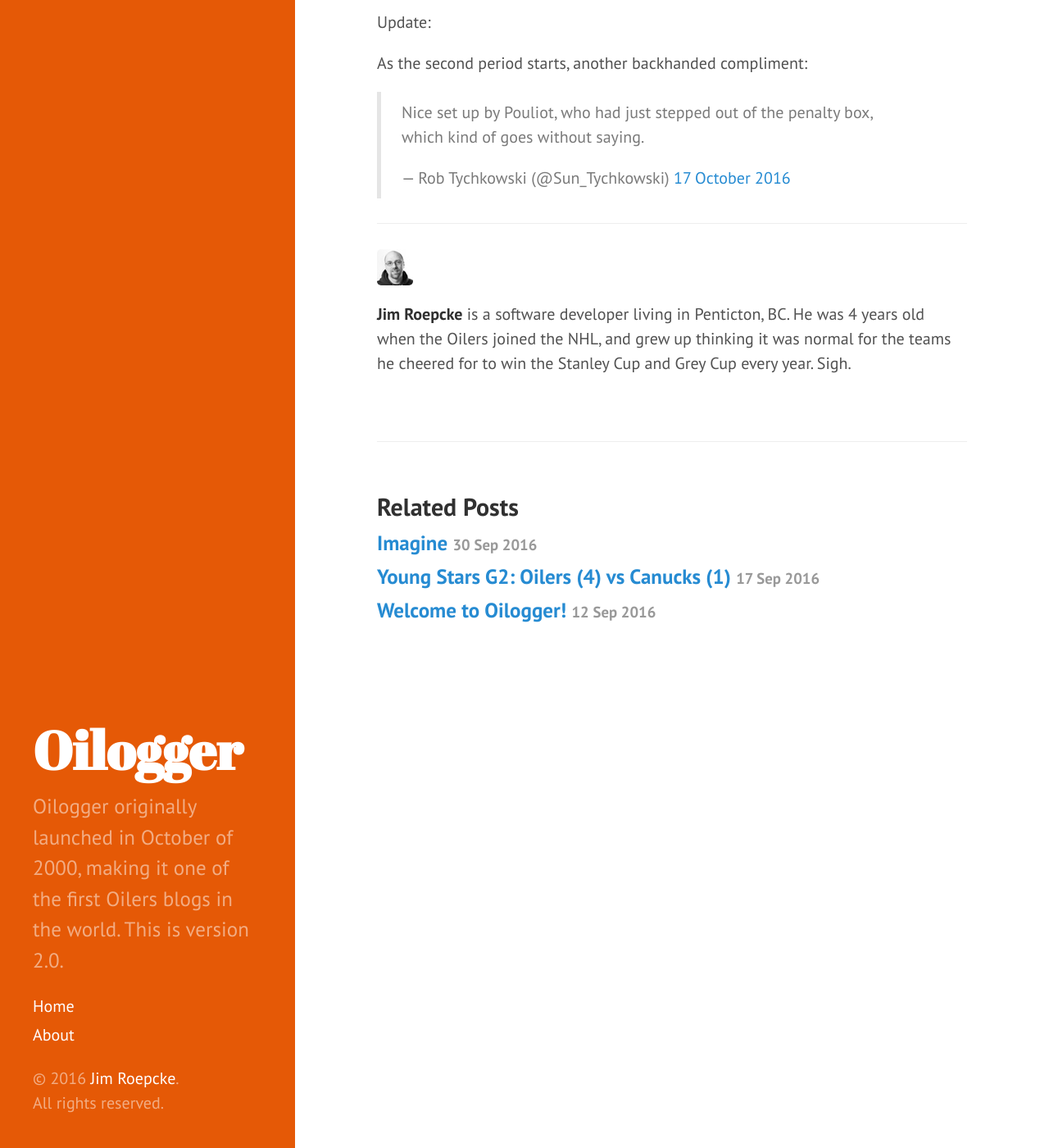
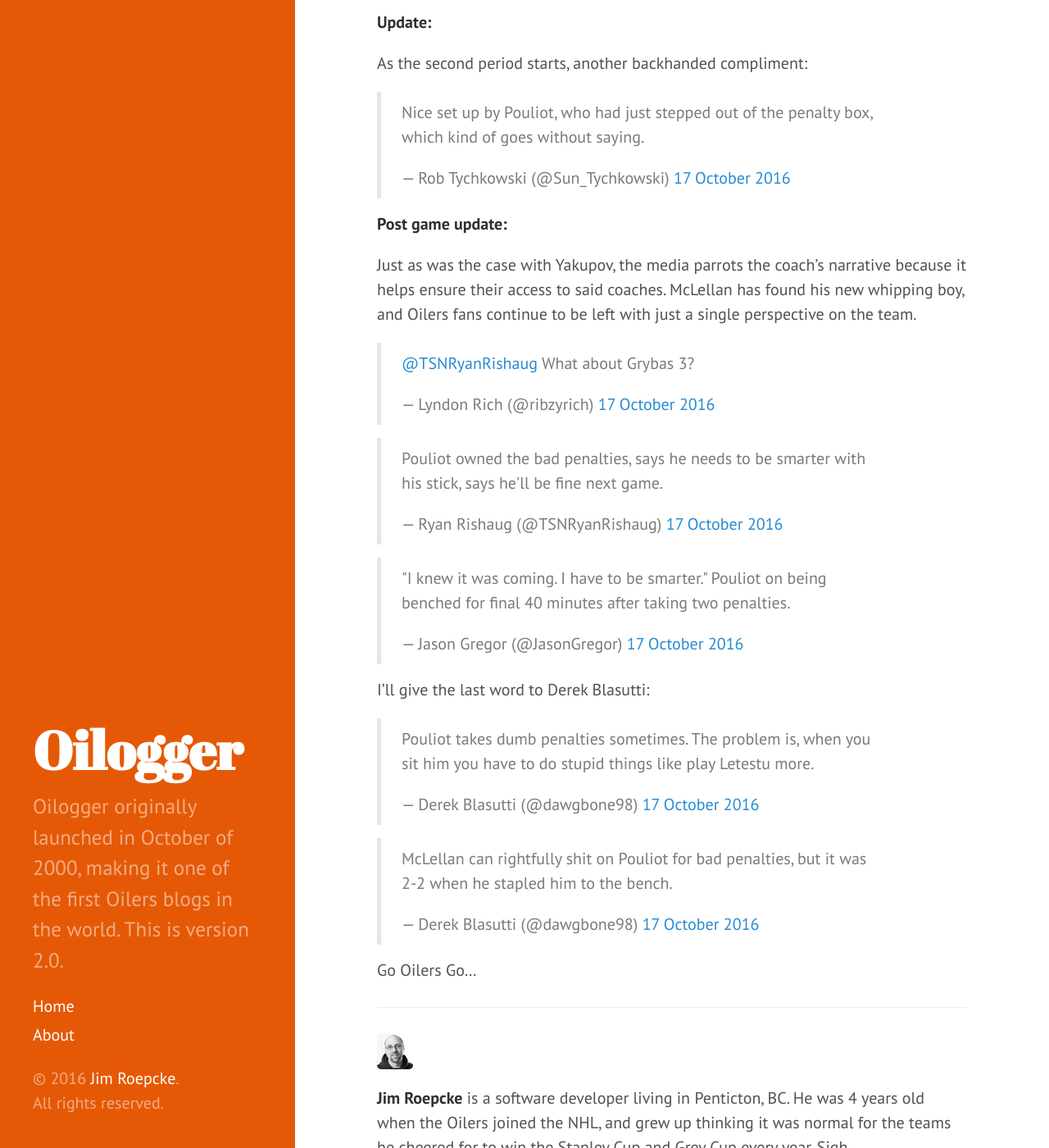
Before and after one commit to oilogger/oilogger.github.io, a Jekyll site: the page built from _posts/2016-10-16-the-marked-man.markdown, in a window 1280 px wide and 1400 px high, scrolled down 3596 px. Shown: the whole window at 82% size. Built offline with Jekyll 4.4.1, drawn with Linux system fonts in a browser that asks for light colours; comment, search, counter and statistics services are not loaded.

Commit message:
updated pouliot article

```diff
--- a/_posts/2016-10-16-the-marked-man.markdown
+++ b/_posts/2016-10-16-the-marked-man.markdown
@@ -63,12 +63,31 @@
 
 Now, obviously, Pouliot is taking too many penalties, and yes, it's a habit of his, but he's a great player and the Oilers are now short of great forwards after trading Hall and Yakupov and getting no forwards back for them. If you're an Oilers fan, you migth want to ask your local media to consider applying their hatchets to the opposing team's players now and then instead of ours.
 
-Update:
+**Update:**
 
 As the second period starts, another backhanded compliment:
 
 <blockquote class="twitter-tweet" data-lang="en-gb"><p lang="en" dir="ltr">Nice set up by Pouliot, who had just stepped out of the penalty box, which kind of goes without saying.</p>&mdash; Rob Tychkowski (@Sun_Tychkowski) <a href="https://twitter.com/Sun_Tychkowski/status/787808257595158528">17 October 2016</a></blockquote>
 
+**Post game update:**
+
+Just as was the case with Yakupov, the media parrots the coach's narrative because it helps ensure their access to said coaches. McLellan has found his new whipping boy, and Oilers fans continue to be left with just a single perspective on the team.
+
+<blockquote class="twitter-tweet" data-lang="en-gb"><p lang="en" dir="ltr"><a href="https://twitter.com/TSNRyanRishaug">@TSNRyanRishaug</a> What about Grybas 3?</p>&mdash; Lyndon Rich (@ribzyrich) <a href="https://twitter.com/ribzyrich/status/787838639443181568">17 October 2016</a></blockquote>
+
+<blockquote class="twitter-tweet" data-lang="en-gb"><p lang="en" dir="ltr">Pouliot owned the bad penalties, says he needs to be smarter with his stick, says he&#39;ll be fine next game.</p>&mdash; Ryan Rishaug (@TSNRyanRishaug) <a href="https://twitter.com/TSNRyanRishaug/status/787837291670573056">17 October 2016</a></blockquote>
+
+<blockquote class="twitter-tweet" data-lang="en-gb"><p lang="en" dir="ltr">&quot;I knew it was coming. I have to be smarter.&quot; Pouliot on being benched for final 40 minutes after taking two penalties.</p>&mdash; Jason Gregor (@JasonGregor) <a href="https://twitter.com/JasonGregor/status/787839333617106944">17 October 2016</a></blockquote>
+
+I'll give the last word to Derek Blasutti:
+
+<blockquote class="twitter-tweet" data-lang="en-gb"><p lang="en" dir="ltr">Pouliot takes dumb penalties sometimes. The problem is, when you sit him you have to do stupid things like play Letestu more.</p>&mdash; Derek Blasutti (@dawgbone98) <a href="https://twitter.com/dawgbone98/status/787834945427431428">17 October 2016</a></blockquote>
+
+<blockquote class="twitter-tweet" data-lang="en-gb"><p lang="en" dir="ltr">McLellan can rightfully shit on Pouliot for bad penalties, but it was 2-2 when he stapled him to the bench.</p>&mdash; Derek Blasutti (@dawgbone98) <a href="https://twitter.com/dawgbone98/status/787838569129844736">17 October 2016</a></blockquote>
+<script async src="//platform.twitter.com/widgets.js" charset="utf-8"></script>
+
+Go Oilers Go...
+
 ---
 
 ![Jim Roepcke](/public/JimRoepcke-44x44.jpg)**Jim Roepcke** is a software developer living in Penticton, BC. He was 4 years old when the Oilers joined the NHL, and grew up thinking it was normal for the teams he cheered for to win the Stanley Cup and Grey Cup every year. Sigh.
```
